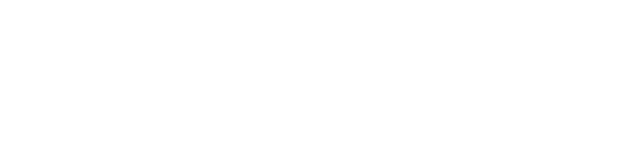
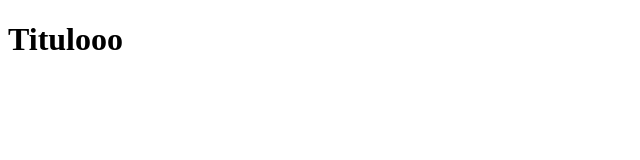
Before and after one commit to CaRuaLeS/week1-bootcamp, a website: page index.html in a window 1280 px wide. Shown: the whole page, without its empty margins (0-640 px from the left). Drawn offline with Linux system fonts and the light colour scheme.

Commit message:
Edit footer, add title

```diff
--- a/index.html
+++ b/index.html
@@ -10,7 +10,7 @@
 
 <body>
   <footer>
-
+    <h1>Titulooo</h1>
   </footer>
 </body>
 
```
